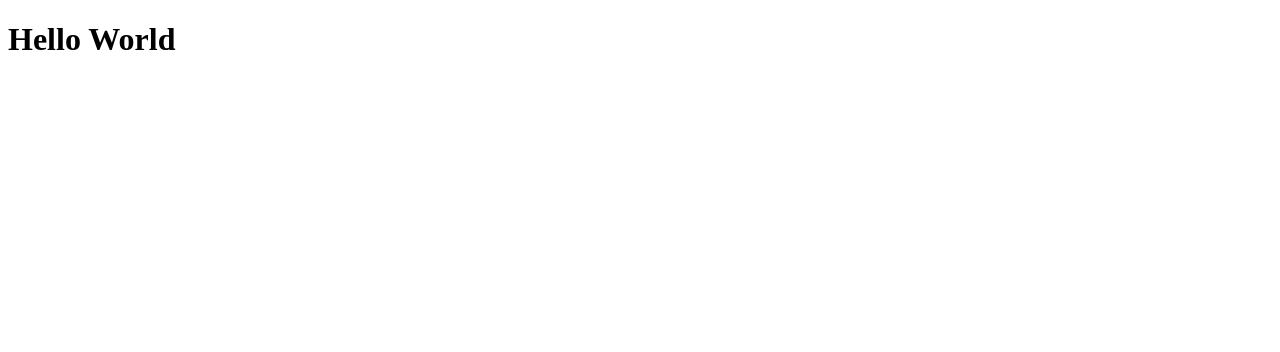
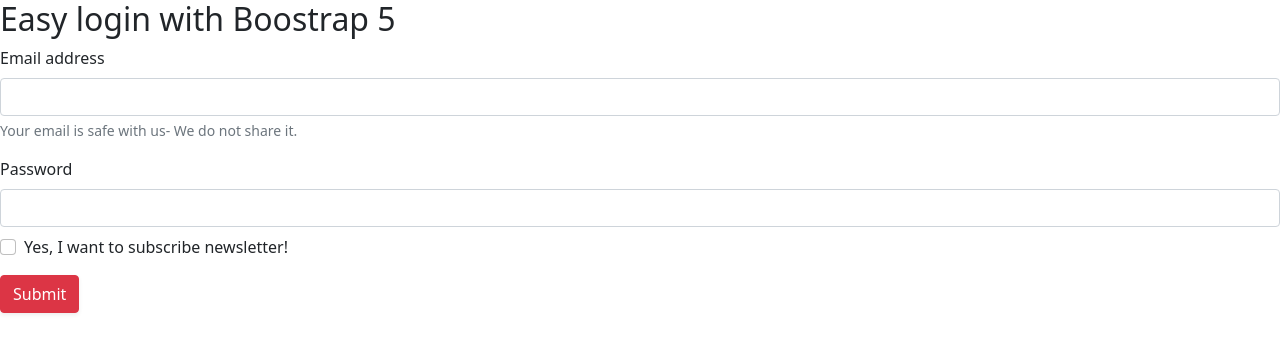
Before and after one commit to clindforsSejsing/Login-signup-in-frontent, a website: page index.html in a window 1280 px wide. Drawn offline with nearby package versions, Linux system fonts and the light colour scheme.

Commit message:
added bootstrap, starting making form in html and style with bootstrap

```diff
--- a/index.html
+++ b/index.html
@@ -4,9 +4,40 @@
     <meta charset="UTF-8" />
     <meta http-equiv="X-UA-Compatible" content="IE=edge" />
     <meta name="viewport" content="width=device-width, initial-scale=1.0" />
-    <title>Signup and Login for kino 3.0</title>
+    <link
+      href="https://cdn.jsdelivr.net/npm/bootstrap@5.1.3/dist/css/bootstrap.min.css"
+      rel="stylesheet"
+      integrity="sha384-1BmE4kWBq78iYhFldvKuhfTAU6auU8tT94WrHftjDbrCEXSU1oBoqyl2QvZ6jIW3"
+      crossorigin="anonymous"
+    />
+    <title>Signup and Login with Bootsrap 5</title>
   </head>
   <body>
-      <h1>Hello World</h1>
-</body>
+    <h2>Easy login with Boostrap 5</h2>
+    <form>
+      <div class="mb-3">
+        <label for="Email1" class="form-label">Email address</label>
+        <input
+          type="email"
+          class="form-control"
+          id="Email1"
+          aria-describedby="emailHelp"
+        />
+        <div id="emailHelp" class="form-text">
+          Your email is safe with us- We do not share it.
+        </div>
+      </div>
+      <div class="mb-2">
+        <label for="Password1" class="form-label">Password</label>
+        <input type="password" class="form-control" id="Password1" />
+      </div>
+      <div class="mb-3 form-check">
+        <input type="checkbox" class="form-check-input" id="exampleCheck1" />
+        <label class="form-check-label" for="exampleCheck1"
+          >Yes, I want to subscribe newsletter!</label
+        >
+      </div>
+      <button type="submit" class="btn btn-danger shadow-sm">Submit</button>
+    </form>
+  </body>
 </html>
--- a/package.json
+++ b/package.json
@@ -15,5 +15,8 @@
   "bugs": {
     "url": "https://github.com/clindforsSejsing/Login-signup-in-frontent/issues"
   },
-  "homepage": "https://github.com/clindforsSejsing/Login-signup-in-frontent#readme"
+  "homepage": "https://github.com/clindforsSejsing/Login-signup-in-frontent#readme",
+  "dependencies": {
+    "bootstrap": "^5.1.3"
+  }
 }
```
Also changed, not shown: success.html (added), sucess.html (deleted), 1 other file.
